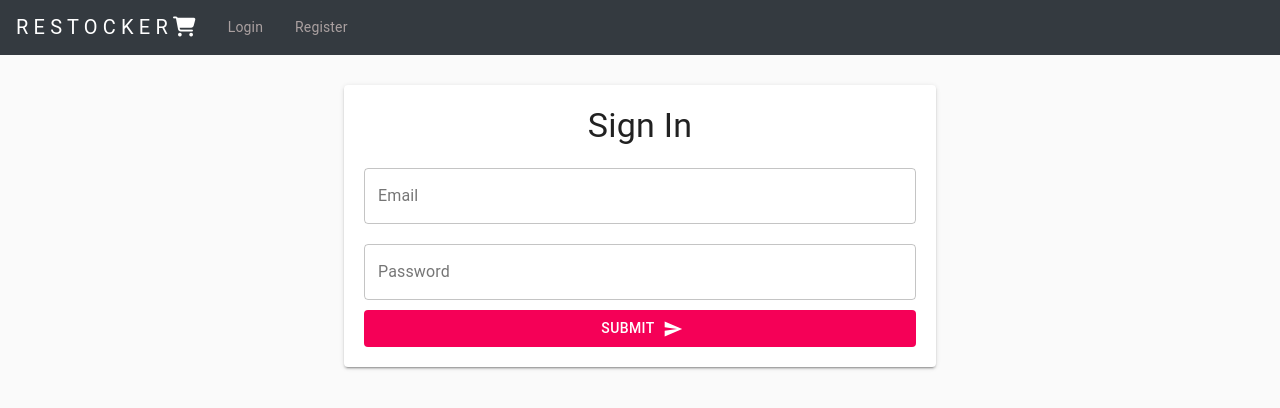
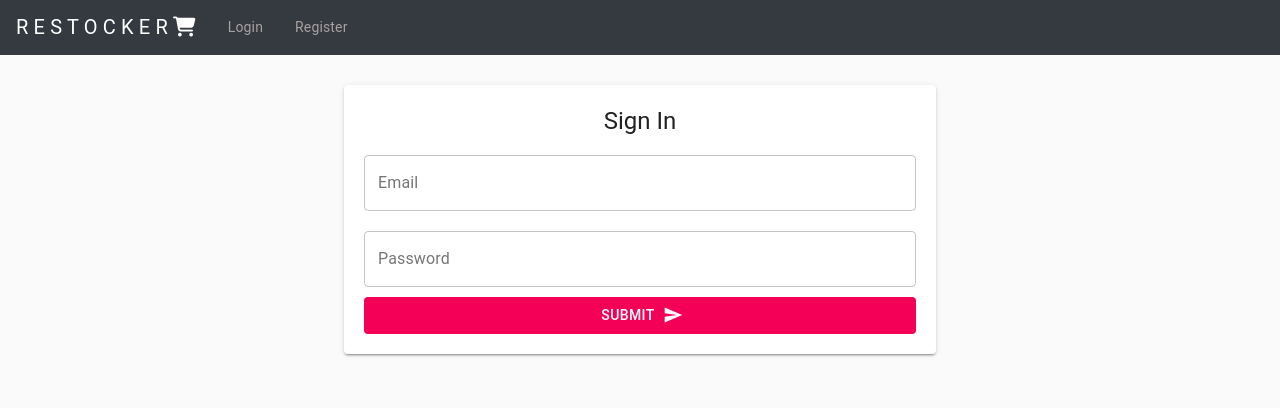
Before and after one commit to aditee-singh/Restocker, a React (Create React App) app in the folder client/: page /login in a window 1280 px wide. Shown: the top 408 px of the page. Built offline with nearby package versions, Linux system fonts and the light colour scheme; no server answers.

Commit message:
Auth error

```diff
--- a/client/src/components/auth/Login.jsx
+++ b/client/src/components/auth/Login.jsx
@@ -40,7 +40,7 @@ const Login = () => {
           <Typography
             align="center"
             className={classes.heading}
-            variant="h4"
+            variant="h5"
             gutterBottom
           >
             Sign In
--- a/client/src/components/post/PostShow.jsx
+++ b/client/src/components/post/PostShow.jsx
@@ -62,12 +62,12 @@ const PostShow = ({
             title={post.title}
             subheader={`${post.category.category} | ${post.trade.trade}`}
             avatar={
-              <Avatar aria-label={post.user.name.split(" ").slice(0, 1)}>
+              <Avatar aria-label={post?.user?.name.split(" ")?.slice(0, 1)}>
                 {post.user.name.split(" ")[0].slice(0, 1)}
               </Avatar>
             }
             action={
-              auth.user._id === post.user._id && (
+              auth?.user?._id === post?.user?._id && (
                 <IconButton
                   onClick={() => {
                     setOpen(true);
```
